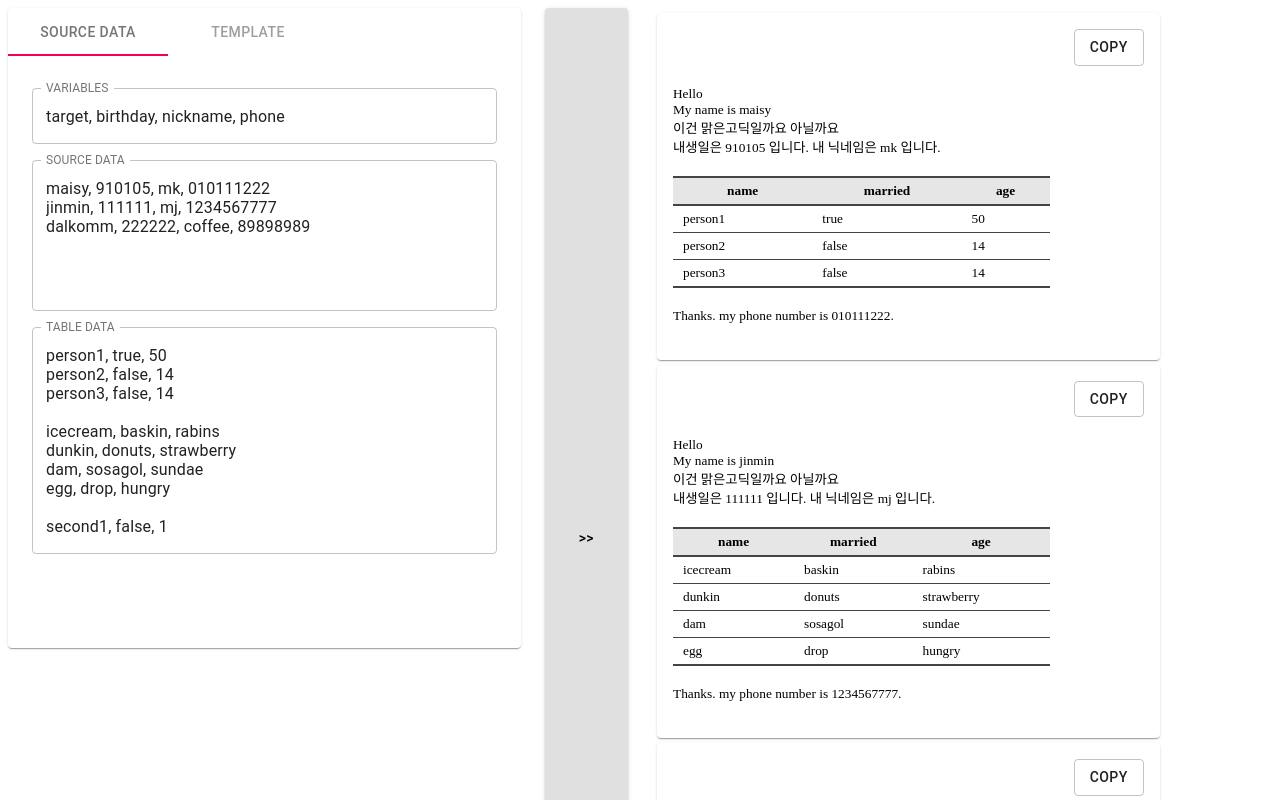
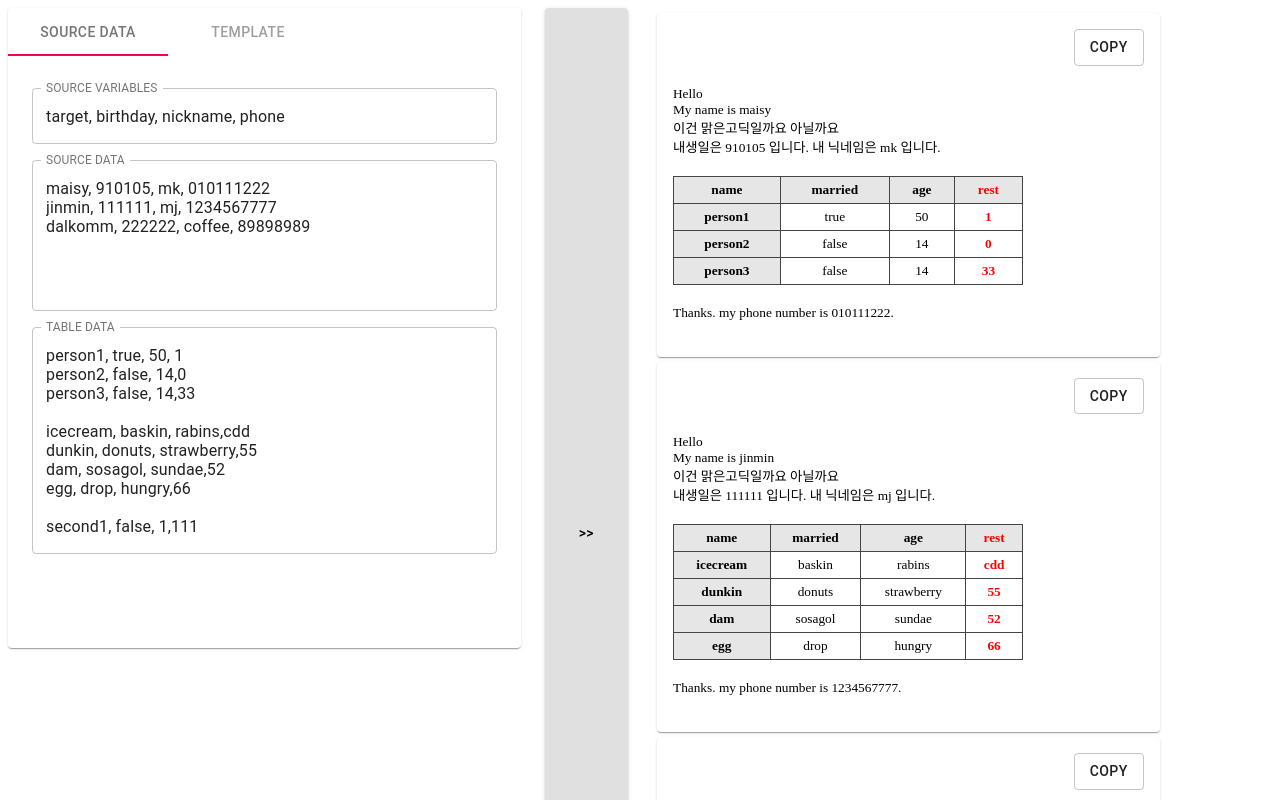
Before and after one commit to Maisy/sister, a React (Create React App) app: page / in a window 1280 px wide. Both pictures are taken after a click on the button ">>". Shown: the top 800 px of the page. Built offline with nearby package versions, Linux system fonts and the light colour scheme.

Commit message:
table style, fix variable cannot change bug

```diff
--- a/src/components/in/InputPages.js
+++ b/src/components/in/InputPages.js
@@ -8,8 +8,6 @@ import Source from "./Source";
 const useStyles = makeStyles(theme => ({
   root: {
     flexGrow: 1
-    // border:
-    // backgroundColor: theme.palette.background.paper,
   }
 }));
 
@@ -25,7 +23,6 @@ export default function InputPages({ onChanged, defaultValue }) {
   const [value, setValue] = React.useState(0);
 
   const handleChange = (event, newValue) => {
-    console.log(newValue);
     setValue(newValue);
   };
 
--- a/src/components/in/Source.js
+++ b/src/components/in/Source.js
@@ -5,7 +5,7 @@ export default function SourceInput({ defaultValue, onChanged }) {
   return (
     <div>
       <InputText
-        name="variables"
+        name="source_variables"
         defautRows={1}
         defaultValue={defaultValue["source_variables"]}
         onChanged={onChanged}
--- a/src/components/out/ViewTable.js
+++ b/src/components/out/ViewTable.js
@@ -3,23 +3,30 @@ import React from "react";
 const styles = {
   table: {
     margin: "20px 0",
-    width: "80%",
+    width: "350px",
     fontSize: "10pt",
-    borderBottom: "2px solid #444444",
+    border: "1px solid black",
     borderCollapse: "collapse"
   },
   th: {
     backgroundColor: "#e6e6e6",
-    borderTop: "2px solid #444444",
-    borderBottom: "2px solid #444444",
+    border: "1px solid #444444",
     padding: "5px 10px",
     textAlign: "center",
     fontWeight: "bold"
   },
   td: {
-    borderBottom: "1px solid #444444",
+    border: "1px solid #444444",
     padding: "5px 10px",
-    textAlign: "left"
+    textAlign: "center"
+  },
+  // first: {
+  //   backgroundColor: "#e6e6e6",
+  //   textAlign: "left"
+  // },
+  emphasis: {
+    color: "red",
+    fontWeight: "bold"
   }
 };
 
@@ -28,9 +35,13 @@ export default function ViewTable({ columns = "", data = "" }) {
     <table style={styles.table}>
       <thead>
         <tr>
-          {columns.split(",").map((columnName, idx) => {
+          {columns.split(",").map((columnName, idx, arr) => {
+            const thStyle =
+              arr.length === idx + 1
+                ? { ...styles.th, ...styles.emphasis }
+                : styles.th;
             return (
-              <th style={styles.th} key={idx}>
+              <th style={thStyle} key={idx}>
                 {columnName}
               </th>
             );
@@ -41,9 +52,18 @@ export default function ViewTable({ columns = "", data = "" }) {
         {data.split("\n").map((row, idx) => {
           return row ? (
             <tr key={row + "" + idx}>
-              {row.split(",").map((columnItem, idx) => {
+              {row.split(",").map((columnItem, idx, arr) => {
+                const tdStyle = (index => {
+                  if (index === 0) {
+                    return { ...styles.th };
+                  } else if (arr.length === index + 1)
+                    return { ...styles.td, ...styles.emphasis };
+                  else {
+                    return styles.td;
+                  }
+                })(idx);
                 return (
-                  <td style={styles.td} key={columnItem + "" + idx}>
+                  <td style={tdStyle} key={columnItem + "" + idx}>
                     {columnItem ? columnItem.trim() : ""}
                   </td>
                 );
--- a/src/resource/sample.js
+++ b/src/resource/sample.js
@@ -1,23 +1,26 @@
 export default {
-  source_variables:`target, birthday, nickname, phone`,
-  source_data:`maisy, 910105, mk, 010111222
+  //data
+  source_variables: `target, birthday, nickname, phone`,
+  source_data: `maisy, 910105, mk, 010111222
 jinmin, 111111, mj, 1234567777
 dalkomm, 222222, coffee, 89898989`,
+  table_data: `person1, true, 50, 1
+person2, false, 14,0
+person3, false, 14,33
+
+icecream, baskin, rabins,cdd
+dunkin, donuts, strawberry,55
+dam, sosagol, sundae,52
+egg, drop, hungry,66
+
+second1, false, 1,111
+second2, false, 10,bbb`,
+
+  //schema
   pre_text: `Hello
 My name is __target__
 이건 맑은고딕일까요 아닐까요
 내생일은 __birthday__ 입니다. 내 닉네임은 __nickname__ 입니다.`,
-  table_columns: "name, married, age",
-  table_data: `person1, true, 50
-person2, false, 14
-person3, false, 14
-
-icecream, baskin, rabins
-dunkin, donuts, strawberry
-dam, sosagol, sundae
-egg, drop, hungry
-
-second1, false, 1
-second2, false, 10`,
+  table_columns: "name, married, age, rest",
   post_text: "Thanks. my phone number is __phone__."
 };
```
